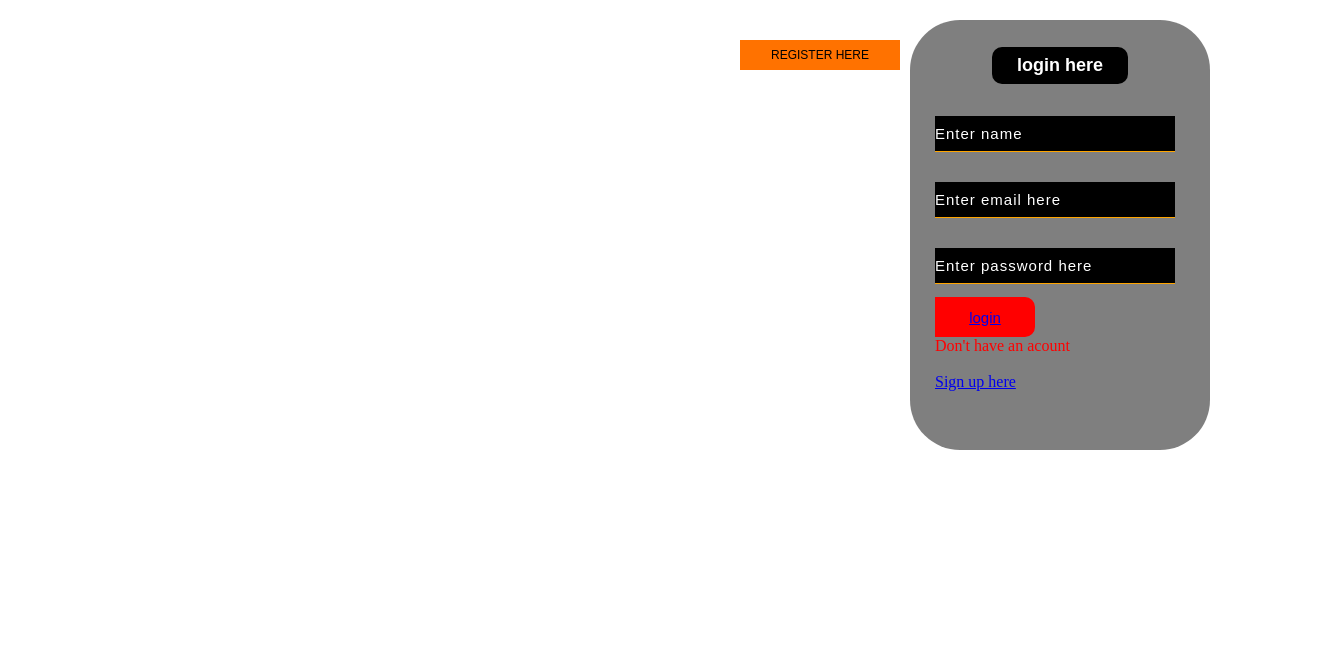
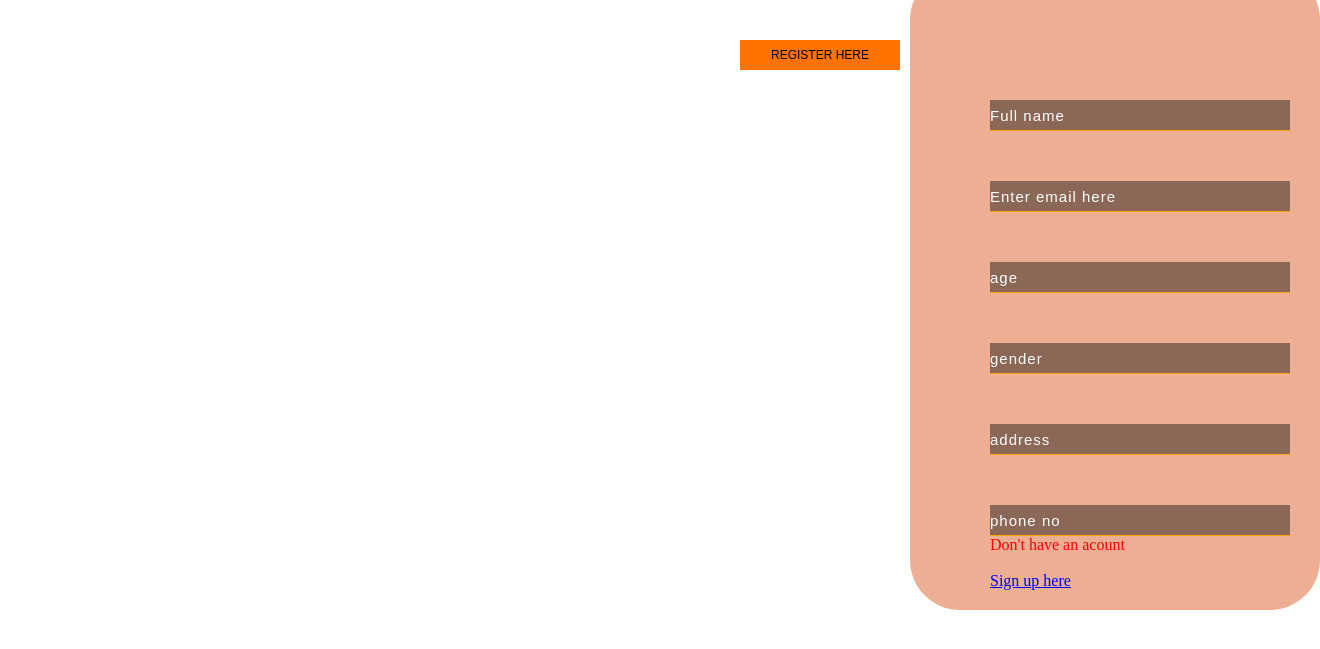
Before and after one commit to Nanda-R06/med-camp, a plain HTML site: page index.html in a window 1280 px wide. Shown: the part 135-784 px from the top of the page, 1320 px wide, since content can reach past the window. Drawn offline with Linux system fonts and the light colour scheme.

Commit message:
Add files via upload

```diff
--- a/index.html
+++ b/index.html
@@ -28,11 +28,15 @@
 
                     <button class="cn"><a href="#"> REGISTER HERE</a></button>
                     <div class="form">
-                        <h2>login here</h2>
-                        <input type="name" name="name"placeholder="Enter name">
+
+                        <input type="name" name="name"placeholder="Full name">
                         <input type="email" name="email" placeholder="Enter email here">
-                        <input type="password" name="" placeholder="Enter password here">
-                        <button class="btn"><a href="#">login</a></button>
+
+                        <input type="age" name="age" placeholder="age">
+                        <input type="gender" name="gender" placeholder="gender">
+                         <input type="address" name="address" placeholder="address">
+                        <input type="phone number" name="phhone no" placeholder="phone no">
+
                             <p class="Link">Don't have an acount</p><br>
                             <a href="#">Sign up here</a>
 
--- a/style.css
+++ b/style.css
@@ -141,39 +141,39 @@ ul li a:hover {
 
 .form {
   width: 250px;
-  height: 380px;
-  background: linear-gradient(to top, rgba(0,0,0,0.5) 50%, rgba(0,0,0,0.5) 50%);
+  height: 480px;
+  background: linear-gradient(to top, rgba(215, 73, 12, 0.438) 50%, rgba(215, 73, 12, 0.438) 50%);
   position:absolute;
-  margin-top: 100px;
+  margin-top: 50px;
   top: -20px;
   left: 870px;
   border-radius: 50px;
-  padding: 25px;
+  padding: 80px;
 }
 
 .form h2 {
   width: 120px;
   font-family: sans-serif;
   text-align: center;
-  color: white;
+  color:black;
   font-size: 18px;
-  background-color: black;
+  background-color:black;
   border-radius: 10px;
   margin: 2px auto;
   padding: 8px;
 }
 
 .form input {
-  width: 240px;
-  height: 35px;
-  background: black;
+  width: 300px;
+  height: 30px;
+  background:rgba(0, 0, 0, 0.416);
   border-bottom: 1px solid orange;
   border: none;
   border-bottom: 1px solid orange;
   color: white;
   font-size: 15px;
   letter-spacing: 1px;
-  margin-top: 30px;
+  margin-top: 50px;
   font-family: sans-serif;
 }
 .form input:focus{
```
